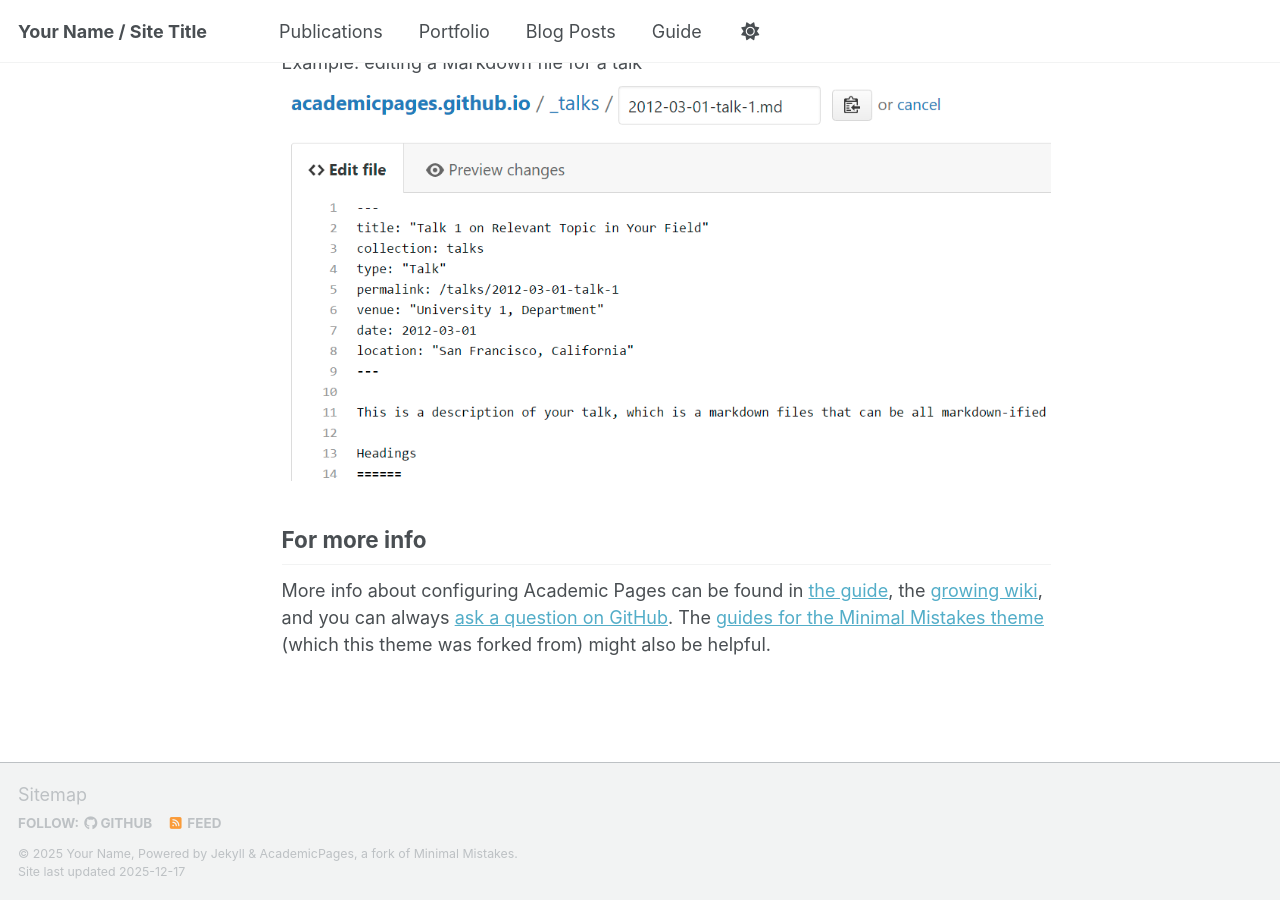
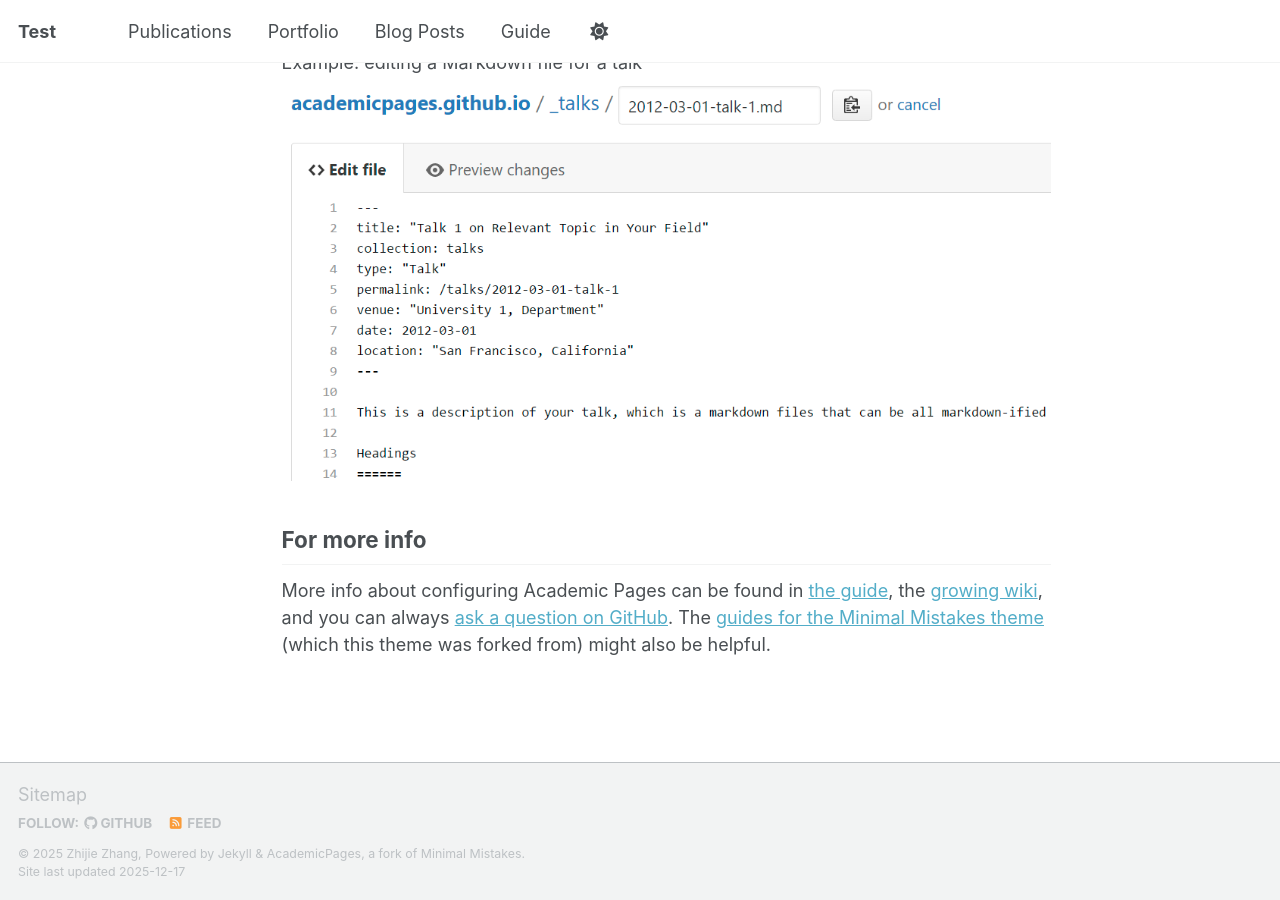
Before and after one commit to zhijiezhang-lab/zhijiezhang-lab.github.io, a Jekyll site: the page built from _pages/about.md, in a window 1280 px wide and 900 px high, scrolled down 2662 px. Built offline with Jekyll 4.4.1, drawn with Linux system fonts in a browser that asks for light colours; a script bundle is joined from its source files by our own code; library files that are not in the unit come from our copies.

Commit message:
Update _config.yml

```diff
--- a/_config.yml
+++ b/_config.yml
@@ -9,14 +9,14 @@
 # Basic Site Settings
 locale                   : "en-US"
 site_theme               : "default" # Currently available options are "default", "air"
-title                    : "Your Name / Site Title"
+title                    : "Test"
 title_separator          : "-"
-name                     : &name "Your Name"
+name                     : &name "Zhijie Zhang"
 description              : &description "Your Name's academic portfolio"   # Update this with a general description of your site, this is the default if not overridden by a page
-url                      : https://academicpages.github.io # The base hostname & protocol for your site e.g. "https://[your GitHub username].github.io",
+url                      : https://zhijiezhang-lab.github.io # The base hostname & protocol for your site e.g. "https://[your GitHub username].github.io",
                                                            # or if you already have some other page hosted on Github then use "https://[your GitHub username].github.io/[Your Repo Name]"
 baseurl                  : "" # the subpath of your site, e.g. "/blog"
-repository               : "academicpages/academicpages.github.io"
+repository               : "zhijiezhang-lab/zhijiezhang-lab.github.io"
 
 # Site Author - The following control what appear as part of the author content on the side bar.
 #               If a field is blank the icon and link will not appear, otherwise it will be shown.
```
